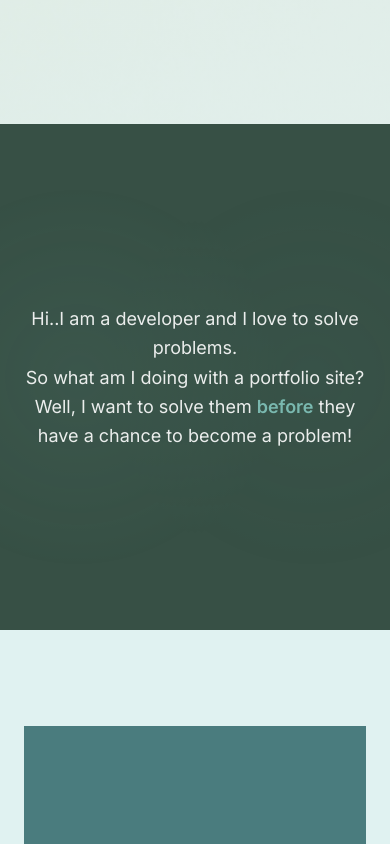
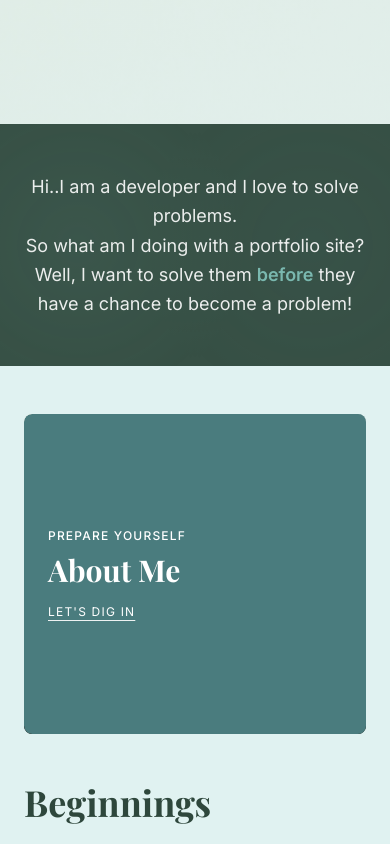
Before and after one commit to AnupaShefley/portfolio, a Next.js app: page / in a window 390 px wide. Shown: the part 720-1564 px from the top of the page. Built offline with nearby package versions, Linux system fonts and the light colour scheme; a web font is replaced by a local one.

Commit message:
Optimise home page

```diff
--- a/components/About.tsx
+++ b/components/About.tsx
@@ -12,11 +12,11 @@ export default function About() {
   const isInView = useInView(ref, { once: true, margin: '-100px' })
 
   return (
-    <section id="about" ref={ref} className="py-24 md:py-32 relative bg-background">
+    <section id="about" ref={ref} className="py-12 md:py-16 relative bg-background">
       <div className="container mx-auto px-6">
         {/* Main About section: image on right (girlriver.jpg), teal overlay on left */}
         <div className="relative">
-          <div className="relative min-h-[520px] md:min-h-[600px] lg:min-h-[700px] overflow-hidden">
+          <div className="relative min-h-[320px] md:min-h-[360px] lg:min-h-[400px] overflow-hidden rounded-lg">
             {/* Background image - right side, full height */}
             <div className="absolute inset-0">
               <Image
@@ -33,13 +33,13 @@ export default function About() {
               initial={{ opacity: 0, x: -80 }}
               animate={isInView ? { opacity: 1, x: 0 } : { opacity: 0, x: -80 }}
               transition={{ duration: 0.8 }}
-              className="absolute left-0 top-0 bottom-0 w-full sm:w-2/3 md:w-1/2 lg:w-[38%] bg-teal-content p-8 md:p-12 lg:p-16 flex flex-col justify-center"
+              className="absolute left-0 top-0 bottom-0 w-full sm:w-2/3 md:w-1/2 lg:w-[38%] bg-teal-content p-6 md:p-8 lg:p-10 flex flex-col justify-center rounded-l-lg"
             >
               <motion.p
                 initial={{ opacity: 0 }}
                 animate={isInView ? { opacity: 1 } : { opacity: 0 }}
                 transition={{ duration: 0.5, delay: 0.2 }}
-                className="text-xs md:text-sm uppercase tracking-widest text-white font-medium mb-3"
+                className="text-xs md:text-sm uppercase tracking-widest text-white font-medium mb-2"
               >
                 Prepare Yourself
               </motion.p>
@@ -48,7 +48,7 @@ export default function About() {
                 initial={{ opacity: 0, y: 16 }}
                 animate={isInView ? { opacity: 1, y: 0 } : { opacity: 0, y: 16 }}
                 transition={{ duration: 0.7, delay: 0.3 }}
-                className="text-4xl md:text-5xl lg:text-6xl xl:text-7xl font-serif font-bold text-white mb-6"
+                className="text-3xl md:text-4xl lg:text-5xl font-serif font-bold text-white mb-4"
               >
                 About Me
               </motion.h2>
@@ -71,7 +71,7 @@ export default function About() {
           initial={{ opacity: 0, y: 50 }}
           animate={isInView ? { opacity: 1, y: 0 } : { opacity: 0, y: 50 }}
           transition={{ duration: 0.8, delay: 0.6 }}
-          className="mt-24 md:mt-32 grid md:grid-cols-2 gap-12 items-center"
+          className="mt-12 md:mt-16 grid md:grid-cols-2 gap-8 md:gap-10 items-center"
         >
           <div>
             <h3 className="text-4xl md:text-5xl font-serif font-bold text-teal-dark mb-6">
--- a/components/ApproachSection.tsx
+++ b/components/ApproachSection.tsx
@@ -19,14 +19,14 @@ export default function ApproachSection() {
   const isInView = useInView(ref, { once: true, margin: '-100px' })
 
   return (
-    <section id="approach" ref={ref} className="py-24 md:py-32 bg-background">
+    <section id="approach" ref={ref} className="py-12 md:py-16 bg-background">
       <div className="container mx-auto px-6">
         <motion.div
           initial={{ opacity: 0, y: 50 }}
           animate={isInView ? { opacity: 1, y: 0 } : { opacity: 0, y: 50 }}
           transition={{ duration: 0.8 }}
         >
-          <h3 className="text-3xl md:text-4xl font-serif font-bold text-teal-dark mb-12">
+          <h3 className="text-3xl md:text-4xl font-serif font-bold text-teal-dark mb-8">
             My Approach to Design & Writing
           </h3>
 
--- a/components/Contact.tsx
+++ b/components/Contact.tsx
@@ -35,7 +35,7 @@ export default function Contact() {
   }
 
   return (
-    <section id="contact" ref={ref} className="py-24 md:py-32 bg-background">
+    <section id="contact" ref={ref} className="py-12 md:py-16 bg-background">
       <div className="container mx-auto px-6">
         <motion.div
           initial={{ opacity: 0, y: 30 }}
--- a/components/PhilosophySection.tsx
+++ b/components/PhilosophySection.tsx
@@ -6,7 +6,7 @@ export default function PhilosophySection() {
   return (
     <section
       id="philosophy"
-      className="relative z-10 min-h-[60vh] md:min-h-[50vh] flex items-center justify-center py-24 md:py-32"
+      className="relative z-10 min-h-[28vh] md:min-h-[24vh] flex items-center justify-center py-12 md:py-16"
     >
       {/* Distinct background - darker panel so it stands out over the hero */}
       <div className="absolute inset-0 bg-teal-dark/95 backdrop-blur-sm z-0" />
--- a/components/Skills.tsx
+++ b/components/Skills.tsx
@@ -85,7 +85,7 @@ export default function Skills() {
   const isInView = useInView(ref, { once: true, margin: '-100px' })
 
   return (
-    <section id="skills" ref={ref} className="py-24 md:py-32 bg-background">
+    <section id="skills" ref={ref} className="py-12 md:py-16 bg-background">
       <div className="container mx-auto px-6">
         <motion.div
           initial={{ opacity: 0, y: 30 }}
@@ -98,13 +98,13 @@ export default function Skills() {
             initial={{ opacity: 0, y: 20 }}
             animate={isInView ? { opacity: 1, y: 0 } : { opacity: 0, y: 20 }}
             transition={{ duration: 0.8, delay: 0.3 }}
-            className="text-4xl md:text-5xl font-serif font-bold text-teal-dark mb-12 text-center md:text-left"
+            className="text-4xl md:text-5xl font-serif font-bold text-teal-dark mb-8 text-center md:text-left"
           >
             My Skills
           </motion.h2>
 
           {/* Large screens: 2x2 grid — Top left: Image, Top right: Designer, Bottom left: Analyst, Bottom right: Developer */}
-          <div className="grid grid-cols-1 md:grid-cols-2 gap-12 items-stretch mb-16">
+          <div className="grid grid-cols-1 md:grid-cols-2 gap-8 md:gap-10 items-stretch mb-0">
             {/* Top left - Image */}
             <motion.div
               initial={{ opacity: 0, x: -50 }}
--- a/components/Work.tsx
+++ b/components/Work.tsx
@@ -95,7 +95,7 @@ export default function Work() {
       </div>
 
       {/* Projects list */}
-      <div id="projects-list" className="container mx-auto px-6 py-24 md:py-32">
+      <div id="projects-list" className="container mx-auto px-6 py-12 md:py-16">
         <div className="space-y-8">
           {activeProjects.map((project, index) => {
             const cardContent = (
```
Also changed, not shown: public/girlriver.jpg.
